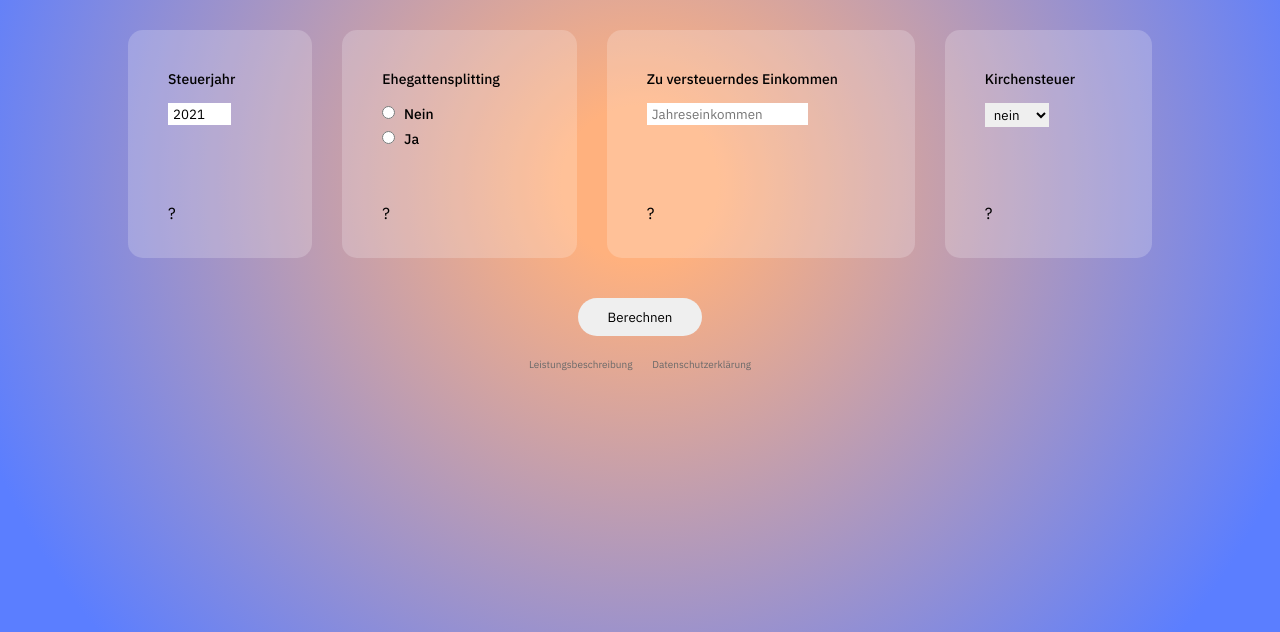
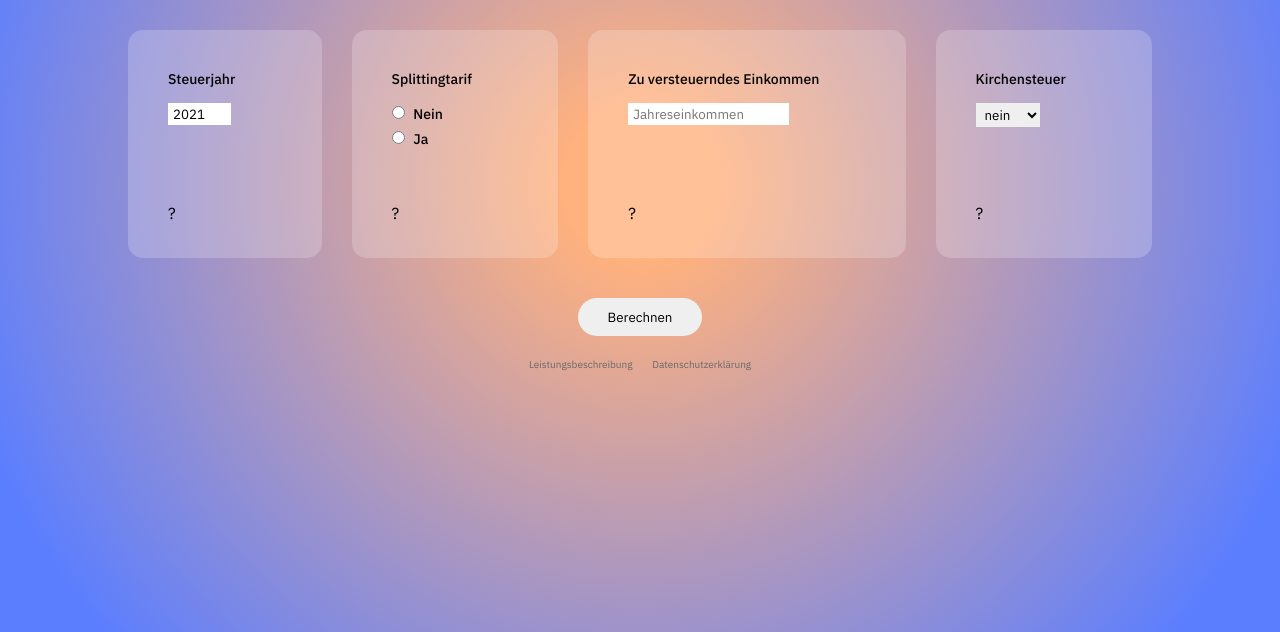
Before and after one commit to KatKlee/Income-Tax-Calculator, a plain HTML site: page index.html in a window 1280 px wide. Shown: the part 264-896 px from the top of the page. Drawn offline with Linux system fonts and the light colour scheme.

Commit message:
Renaming Ehegattensplitting

```diff
--- a/index.html
+++ b/index.html
@@ -32,7 +32,7 @@
                 <!-- Ehegattensplitting -->
                 <article class="topic">
                     <div>
-                        <label for="marriageTaxSplit">Ehegattensplitting</label>
+                        <label for="marriageTaxSplit">Splittingtarif</label>
                         <div>
                             <input type="radio" name="marriageTaxSplit" id="splitNo" value="no">
                             <label class="labelName" for="no">Nein</label>
```
